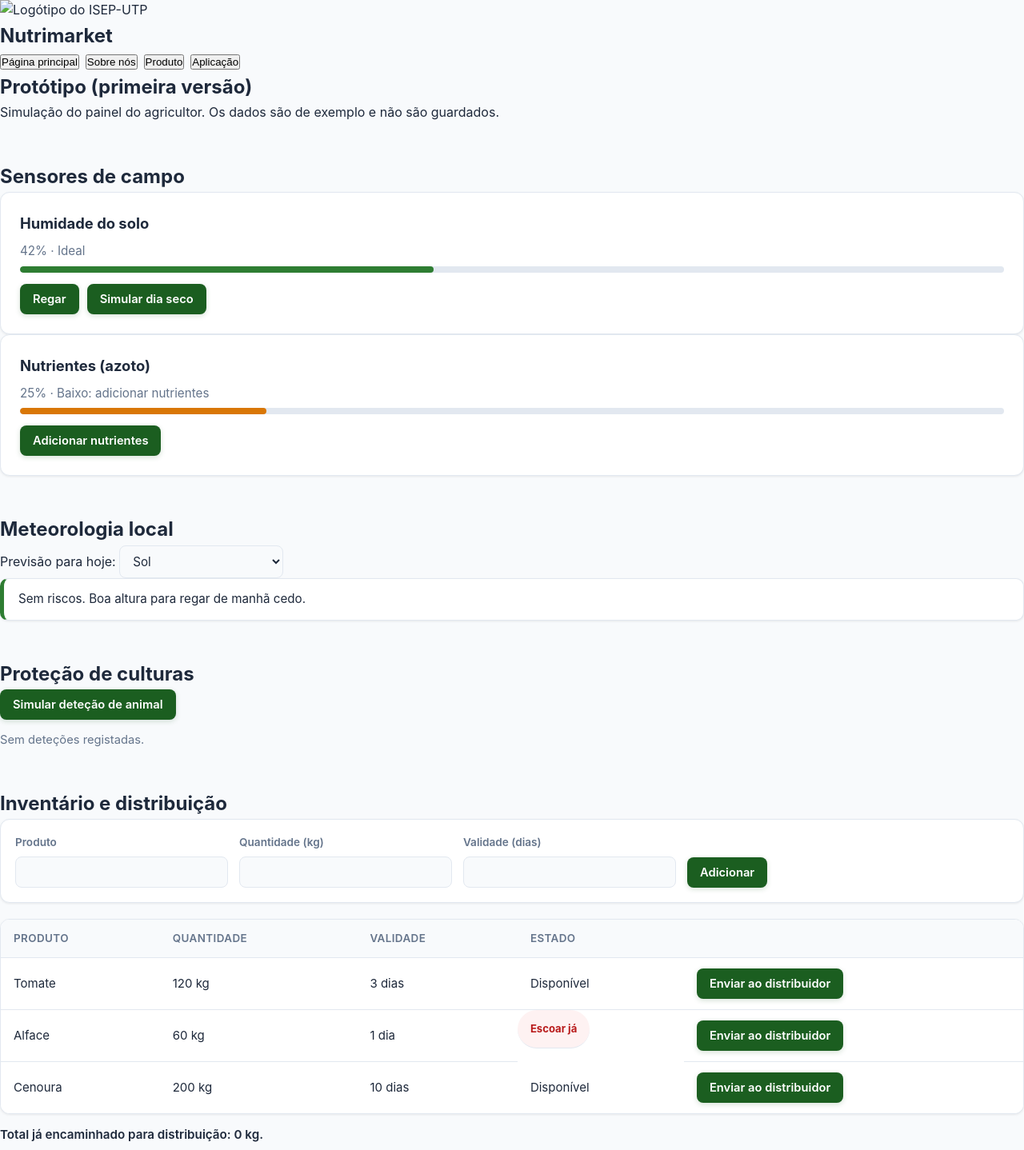
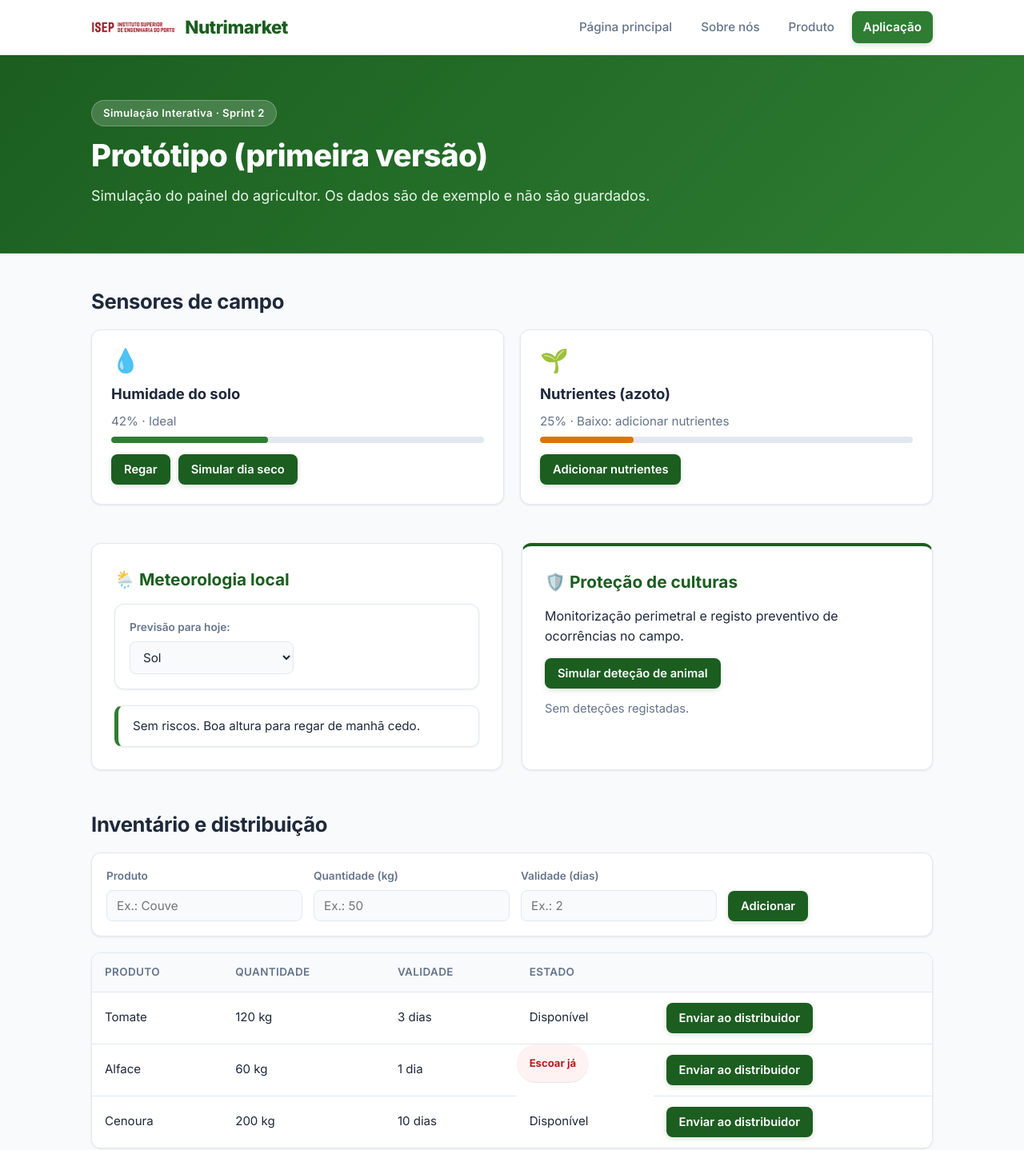
Before and after one commit to Rodrickland/LAPR1-2627-1DK04-Skills-Repo.-, a plain HTML site: page prototipo.html in a window 1280 px wide. Shown: the top 1438 px of the page at 80% size. Drawn offline with Linux system fonts and the light colour scheme.

Commit message:
Update prototipo.html

```diff
--- a/prototipo.html
+++ b/prototipo.html
@@ -4,6 +4,13 @@
     <meta charset="UTF-8" />
     <meta name="viewport" content="width=device-width, initial-scale=1.0" />
     <title>Nutrimarket - Protótipo</title>
+    <!-- Fonte Google Fonts: Inter -->
+    <link rel="preconnect" href="https://fonts.googleapis.com" />
+    <link rel="preconnect" href="https://fonts.gstatic.com" crossorigin />
+    <link
+      href="https://fonts.googleapis.com/css2?family=Inter:wght@400;500;600;700;800&display=swap"
+      rel="stylesheet"
+    />
     <link rel="stylesheet" href="styles.css" />
     <link rel="stylesheet" href="pages.css" />
     <link rel="stylesheet" href="prototipo.css" />
@@ -11,27 +18,48 @@
 
   <body>
     <div id="grad1">
-      <header>
-        <img class="logo-isep" src="img/logo-isep-utp.svg" alt="Logótipo do ISEP-UTP" height="44" />
-        <h2>Nutrimarket</h2>
-      </header>
-      <div class="navigation-bar">
-        <a href="index.html"><button type="button">Página principal</button></a>
-        <a href="about.html"><button type="button">Sobre nós</button></a>
-        <a href="products.html"><button type="button">Produto</button></a>
-        <a href="prototipo.html"><button type="button">Aplicação</button></a>
+      <!-- Cabeçalho & Navegação -->
+      <header class="site-header">
+        <div class="header-container">
+          <div class="brand">
+            <img
+              class="logo-isep"
+              src="i3_logo_isep_2023.png"
+              alt="Logótipo do ISEP-UTP"
+              height="40"
+            />
+            <span class="brand-name">Nutrimarket</span>
           </div>
 
-      <main class="page">
-        <section class="block">
+          <nav class="navigation-bar" aria-label="Navegação principal">
+            <a href="index.html" class="nav-link">Página principal</a>
+            <a href="about.html" class="nav-link">Sobre nós</a>
+            <a href="products.html" class="nav-link">Produto</a>
+            <a href="prototipo.html" class="nav-link active btn-highlight">Aplicação</a>
+          </nav>
+        </div>
+      </header>
+
+      <!-- Hero Banner -->
+      <section class="hero-banner">
+        <div class="container">
+          <span class="badge">Simulação Interativa · Sprint 2</span>
           <h1 class="page-title">Protótipo (primeira versão)</h1>
-          <p>Simulação do painel do agricultor. Os dados são de exemplo e não são guardados.</p>
+          <p class="hero-subtitle">
+            Simulação do painel do agricultor. Os dados são de exemplo e não são
+            guardados.
+          </p>
+        </div>
       </section>
 
+      <!-- Conteúdo Principal -->
+      <main class="page container main-content">
+        <!-- Sensores de campo -->
         <section class="block">
-          <h2>Sensores de campo</h2>
-          <div class="cards">
+          <h2 class="section-heading">Sensores de campo</h2>
+          <div class="cards cards-grid cols-2">
             <article class="card">
+              <div class="card-icon">💧</div>
               <h3>Humidade do solo</h3>
               <p id="txt-humidade"></p>
               <div class="meter" id="bar-humidade"><i></i></div>
@@ -40,7 +68,9 @@
                 <button class="act" id="btn-sol" type="button">Simular dia seco</button>
               </div>
             </article>
+
             <article class="card">
+              <div class="card-icon">🌱</div>
               <h3>Nutrientes (azoto)</h3>
               <p id="txt-nutrientes"></p>
               <div class="meter" id="bar-nutrientes"><i></i></div>
@@ -51,37 +81,64 @@
           </div>
         </section>
 
-        <section class="block">
-          <h2>Meteorologia local</h2>
-          <label for="sel-tempo">Previsão para hoje:</label>
+        <!-- Meteorologia e Proteção de culturas -->
+        <div class="grid-2-cols">
+          <section class="card-section">
+            <h2>🌦️ Meteorologia local</h2>
+            <div class="form-inv">
+              <label for="sel-tempo">
+                Previsão para hoje:
                 <select id="sel-tempo">
                   <option value="sol">Sol</option>
                   <option value="chuva">Chuva forte</option>
                   <option value="tempestade">Tempestade às 18h</option>
                   <option value="geada">Geada durante a noite</option>
                 </select>
+              </label>
+            </div>
             <p class="alerta" id="txt-tempo" role="status"></p>
           </section>
 
-        <section class="block">
-          <h2>Proteção de culturas</h2>
+          <section class="card-section highlight-border">
+            <h2>🛡️ Proteção de culturas</h2>
+            <p>Monitorização perimetral e registo preventivo de ocorrências no campo.</p>
+            <div class="acoes">
               <button class="act" id="btn-animal" type="button">Simular deteção de animal</button>
-          <ul id="lista-animais"></ul>
+            </div>
+            <ul class="styled-list" id="lista-animais"></ul>
             <p id="txt-animais-vazio">Sem deteções registadas.</p>
           </section>
+        </div>
 
+        <!-- Inventário e distribuição -->
         <section class="block">
-          <h2>Inventário e distribuição</h2>
+          <h2 class="section-heading">Inventário e distribuição</h2>
           <form id="form-produto" class="form-inv">
-            <label>Produto <input id="in-produto" type="text" required maxlength="30" /></label>
-            <label>Quantidade (kg) <input id="in-kg" type="number" min="1" required /></label>
-            <label>Validade (dias) <input id="in-dias" type="number" min="0" required /></label>
+            <label>
+              Produto
+              <input id="in-produto" type="text" required maxlength="30" placeholder="Ex.: Couve" />
+            </label>
+            <label>
+              Quantidade (kg)
+              <input id="in-kg" type="number" min="1" required placeholder="Ex.: 50" />
+            </label>
+            <label>
+              Validade (dias)
+              <input id="in-dias" type="number" min="0" required placeholder="Ex.: 2" />
+            </label>
             <button class="act" type="submit">Adicionar</button>
           </form>
+
           <div class="tabela-wrap">
             <table class="mock-table">
               <thead>
-                <tr><th>Produto</th><th>Quantidade</th><th>Validade</th><th>Estado</th><th></th></tr>
+                <tr>
+                  <th>Produto</th>
+                  <th>Quantidade</th>
+                  <th>Validade</th>
+                  <th>Estado</th>
+                  <th></th>
+                </tr>
               </thead>
               <tbody id="corpo-inventario"></tbody>
             </table>
@@ -90,13 +147,22 @@
         </section>
       </main>
 
+      <!-- Rodapé -->
       <footer class="site-footer">
-        <div class="footer-cols">
-          <div>
-            <img class="logo-isep" src="img/logo-isep-utp.svg" alt="Logótipo do ISEP-UTP" height="36" />
-            <p>Licenciatura em Engenharia Informática<br />Sprint 2 · Página Web do Projeto &amp; Protótipo da Solução</p>
+        <div class="container footer-cols">
+          <div class="footer-info">
+            <img
+              class="logo-isep"
+              src="i3_logo_isep_2023.png"
+              alt="Logótipo do ISEP-UTP"
+              height="36"
+            />
+            <p>
+              <strong>Licenciatura em Engenharia Informática</strong><br />
+              Sprint 2 · Página Web do Projeto &amp; Protótipo da Solução
+            </p>
           </div>
-          <div>
+          <div class="footer-links">
             <h3>Fontes e referências</h3>
             <ul class="links">
               <li><a href="https://www.un.org/sustainabledevelopment/hunger/" target="_blank" rel="noopener">ODS 2 – Erradicar a Fome (ONU)</a></li>
@@ -108,7 +174,12 @@
             </ul>
           </div>
         </div>
-        <p class="copy">&copy; 2026 BEST4TEAMUP · Rodrigo Terra, Salvador Mendonça, Nuno Mesquita e Daniel Borges. Todos os direitos reservados.</p>
+        <div class="footer-bottom">
+          <p class="copy">
+            &copy; 2026 BEST4TEAMUP · Rodrigo Terra, Salvador Mendonça, Nuno
+            Mesquita e Daniel Borges. Todos os direitos reservados.
+          </p>
+        </div>
       </footer>
     </div>
     <script src="prototipo.js"></script>
```
Lines whose indentation alone changed are shown as unchanged.
